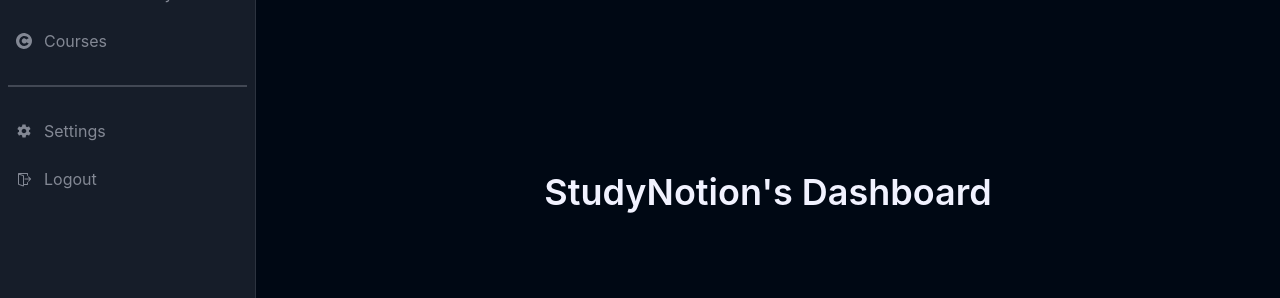
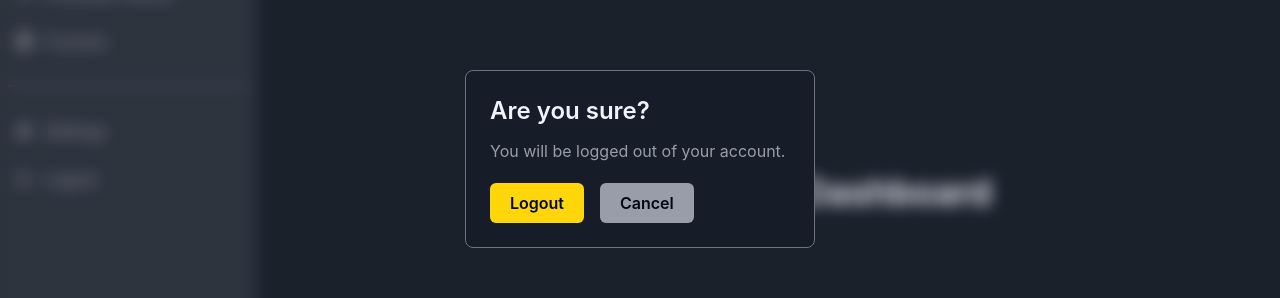
Before and after one commit to its-parth/StudyNotion, a React (Vite) app: page /dashboard in a window 1280 px wide. Both pictures are taken after a click on the element "Logout". Shown: the part 241-539 px from the top of the page. Built offline with nearby package versions, Linux system fonts and the light colour scheme; no server answers.

Commit message:
sidebar logout modal done

```diff
--- /dev/null
+++ b/src/components/common/ConfirmationModal.jsx
@@ -0,0 +1,29 @@
+import IconBtn from "./IconBtn"
+
+export default function ConfirmationModal({ modalData }) {
+  return (
+    <div className="fixed inset-0 z-1000 mt-0! grid place-items-center overflow-auto bg-white/10 backdrop-blur-sm">
+      <div className="w-11/12 max-w-87.5 rounded-lg border border-richblack-400 bg-richblack-800 p-6">
+        <p className="text-2xl font-semibold text-richblack-5">
+          {modalData?.text1}
+        </p>
+        <p className="mt-3 mb-5 leading-6 text-richblack-200">
+          {modalData?.text2}
+        </p>
+        <div className="flex items-center gap-x-4">
+          <button className="cursor-pointer bg-yellow-50 rounded-md py-2 px-5 font-semibold text-richblack-900"
+            onClick={modalData?.btn1Handler}
+          >
+            {modalData?.btn1Text}
+          </button>
+          <button
+            className="cursor-pointer rounded-md bg-richblack-200 py-2 px-5 font-semibold text-richblack-900"
+            onClick={modalData?.btn2Handler}
+          >
+            {modalData?.btn2Text}
+          </button>
+        </div>
+      </div>
+    </div>
+  )
+}
--- /dev/null
+++ b/src/components/common/IconBtn.jsx
@@ -0,0 +1,29 @@
+export default function IconBtn({
+  text,
+  onclick,
+  children,
+  disabled,
+  outline = false,
+  customClasses,
+  type,
+}) {
+  return (
+    <button
+      disabled={disabled}
+      onClick={onclick}
+      className={`flex items-center ${
+        outline ? "border border-yellow-50 bg-transparent" : "bg-yellow-50"
+      } cursor-pointer gap-x-2 rounded-md py-2 px-5 font-semibold text-richblack-900 ${customClasses}`}
+      type={type}
+    >
+      {children ? (
+        <>
+          <span className={`${outline && "text-yellow-50"}`}>{text}</span>
+          {children}
+        </>
+      ) : (
+        text
+      )}
+    </button>
+  )
+}
--- a/src/components/core/Dashboard/MyProfile.jsx
+++ b/src/components/core/Dashboard/MyProfile.jsx
@@ -90,7 +90,7 @@
                                         user?.additionalDetails?.dateOfBirth
                                     ).toLocaleDateString("en-GB", {
                                         day: "numeric",
-                                        month: "long",
+                                        month: "short",
                                         year: "numeric",
                                     })
                                 ) : (
--- a/src/components/core/Dashboard/Sidebar.jsx
+++ b/src/components/core/Dashboard/Sidebar.jsx
@@ -1,14 +1,21 @@
-import React from 'react'
+import React, { useState } from 'react'
 import { SidebarLinks } from '../../../data/sidebar-links'
-import { Link, matchPath, useLocation } from 'react-router-dom';
+import { Link, matchPath, useLocation, useNavigate } from 'react-router-dom';
 import { IoMdSettings } from "react-icons/io";
 import { VscSignOut } from "react-icons/vsc";
+import ConfirmationModal from '../../common/ConfirmationModal';
+import { logout } from '../../../services/operations/authAPI';
+import { useDispatch } from 'react-redux';
 
 const Sidebar = () => {
     const matchRoute = (route) => {
         return matchPath({ path: route }, location.pathname);
     }
+    const dispatch = useDispatch();
+    const [confirmationModal, setConfirmationModal] = useState(null);
     const location = useLocation();
+    const navigate = useNavigate();
+    console.log(confirmationModal)
   return (
     <div className='w-full bg-richblack-800 h-full flex flex-col border-r border-richblack-700'>
         {
@@ -27,8 +34,22 @@
         </div>
         <div>
             <Link className={`flex gap-3 text-md text-richblack-300 items-center px-4 py-3 ${matchRoute('/dashboard/settings') ? 'border-l-3 border-yellow-50 bg-yellow-800 text-yellow-50' : ''}`} to={'/dashboard/settings'}><IoMdSettings />Settings</Link>
-            <div className={`flex gap-3 text-md text-richblack-300 items-center px-4 py-3 cursor-pointer`}><VscSignOut />Logout</div>
+            <div onClick={() => {
+               setConfirmationModal({
+                text1: "Are you sure?",
+                text2: "You will be logged out of your account.",
+                btn1Text: "Logout",
+                btn2Text: "Cancel",
+                btn1Handler: () => {
+                    dispatch(logout());
+                    navigate('/login');
+                },
+                btn2Handler: () => setConfirmationModal(null),
+              })
+            }} className={`flex gap-3 text-md text-richblack-300 items-center px-4 py-3 cursor-pointer`}><VscSignOut />Logout</div>
         </div>
+        {confirmationModal && <ConfirmationModal modalData={confirmationModal} />}
+
     </div>
   )
 }
```
Also changed, not shown: src/pages/Dashboard.jsx (line endings or trailing spaces).
